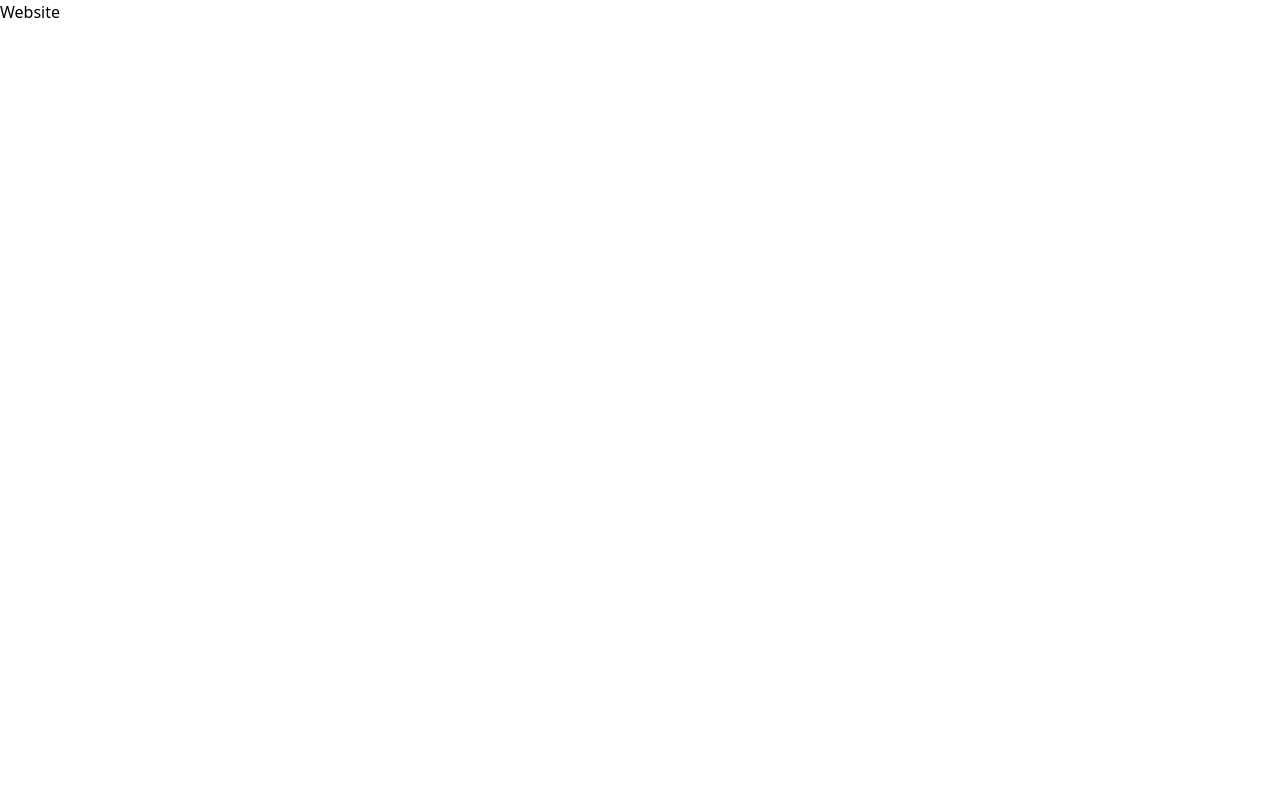
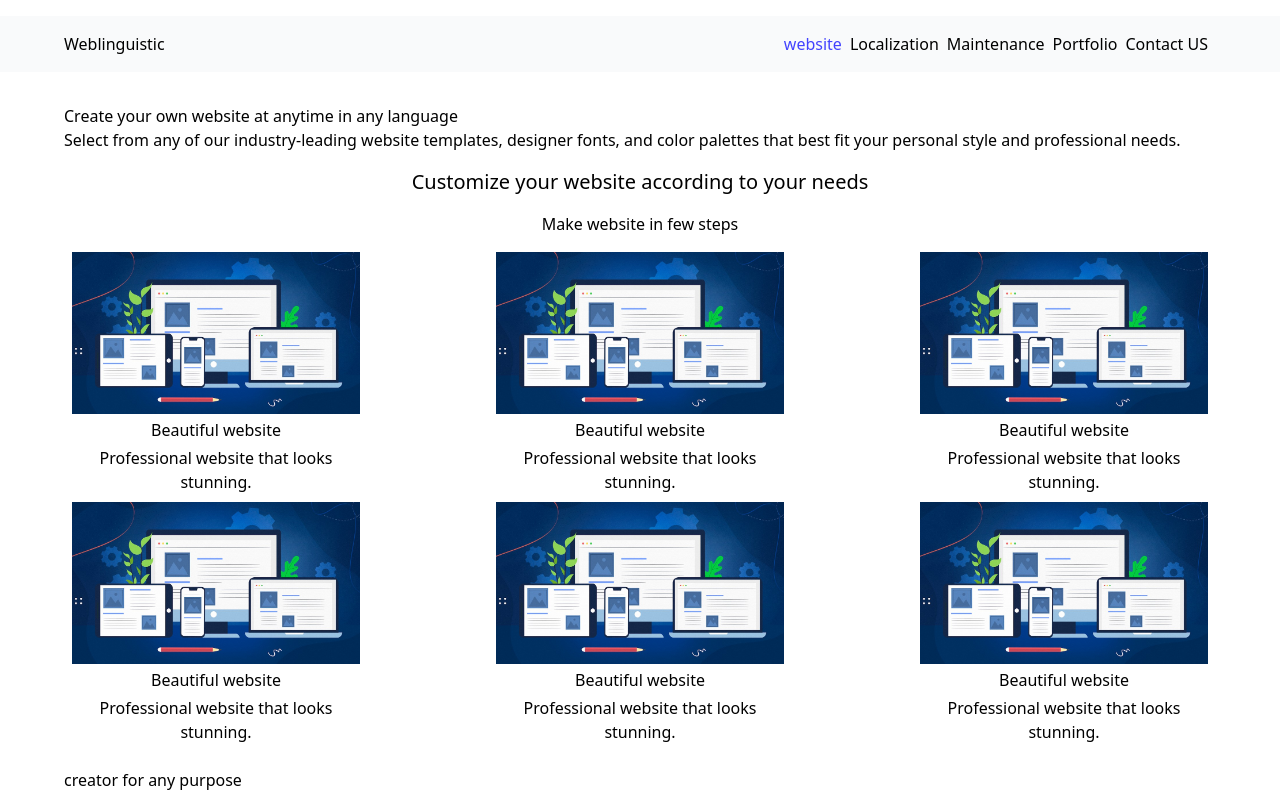
Before and after one commit to rit-kr/Weblinguistic, a React (Create React App) app: page /website in a window 1280 px wide. Shown: the top 796 px of the page. Built offline with nearby package versions, Linux system fonts and the light colour scheme.

Commit message:
website page

```diff
--- a/src/App.css
+++ b/src/App.css
@@ -3,5 +3,5 @@
   margin: o auto;
 }
 .active{
-  color: bisque;
+  color:rgba(0, 0, 255, 0.732);
 }
--- a/src/App.js
+++ b/src/App.js
@@ -4,17 +4,20 @@ import Home from './components/Home';
 import Website from './components/Website';
 import Localization from './components/Localization';
 import Portfolio from './components/Portfolio';
+import Header from './components/Header';
+import Footer from './components/Footer';
 
 function App() {
   return (
     <>
+      <Header />
       <Routes>
         <Route path="*" element={<Home />} />
         <Route path="website" element={<Website />} />
         <Route path="localization" element={<Localization />} />
         <Route path="portfolio" element={<Portfolio />} />
-
       </Routes>
+      <Footer />
     </>
   );
 }
--- a/src/components/Business.jsx
+++ b/src/components/Business.jsx
@@ -3,6 +3,7 @@ import { BiMobile } from "react-icons/bi";
 import { HiOutlineTranslate } from "react-icons/hi";
 import { SiMoleculer } from "react-icons/si";
 import { GrHostMaintenance } from "react-icons/gr";
+import { TbSeo } from "react-icons/tb";
 
 
 
@@ -44,10 +45,10 @@ export default function Business() {
                 </div>
                 <div className="basis-2/5 ">
                     <div  className="">
-                        <BsLaptop  className="text-3xl"/>
+                        <TbSeo  className="text-3xl"/>
                         {/* <BiMobile /> */}
                     </div>
-                    <p className="text-lg pb-4">Website</p>
+                    <p className="text-lg pb-4">Coming soon...</p>
                 </div>
             </div>
         </>
--- a/src/components/Contact.jsx
+++ b/src/components/Contact.jsx
@@ -1,13 +1,7 @@
-import { AiFillGithub, AiFillLinkedin } from "react-icons/ai";
-import { SiCodewars } from "react-icons/si";
 import emailjs from '@emailjs/browser';
-
-// import { Button, Form, Input } from 'antd';
-import { useRef } from "react";
+import React,{form} from 'react';
 
 export default function Contact() {
-
-  const form = useRef();
 
   const sendEmail = (e) => {
     e.preventDefault();
@@ -16,6 +10,7 @@ export default function Contact() {
       .then((result) => {
           console.log(result.text);
           window.location.reload(true)
+          alert("Thank you for connecting to us")
       }, (error) => {
           console.log(error.text);
       });
@@ -23,23 +18,23 @@ export default function Contact() {
 
   return (
     <>
-      <div className="max-w-6xl my-0 mx-auto py-4">
+      <div className="max-w-4xl my-0 mx-auto py-4">
         <div className="flex flex-col items-center">
-          <h3 className=" text-5xl p1/y my-8">Reach out to me</h3>
-          <p className="basis-2/5 text-lg my-8">Want to discuss a project/up for any work, or just want to say Hello?</p>
+          <h3 className=" text-3xl p1/y my-8">Reach out to us</h3>
+          <p className="basis-2/5 text-lg my-2">Want to discuss a project/up for any work, or just want to say Hello? We are just a click away</p>
         </div>
-        <div className="flex">
+        <div className="">
           <div className="flex flex-col basis-2/5">
-            <h4 className="text-xl my-4 self-center">Contact Me</h4>
+            <h4 className="text-xl my-4 self-center">Contact us</h4>
             <div className="">
               <form className="flex flex-col" ref={form} onSubmit={sendEmail}>
                 <label className="text-base">Name</label>
-                <input className="text-gray-800 p-2 rounded" type="text" name="from_name"  placeholder="Please enter your name"/>
+                <input className="text-gray-800 p-2 outline rounded " type="text" name="from_name"  placeholder="Please enter your name"/>
                 <label className="text-base">Email</label>
-                <input className="text-gray-800 p-2 rounded" type="email" name="from_email" placeholder="Please enter your email"/>
+                <input className="text-gray-800 p-2  outline rounded" type="email" name="from_email" placeholder="Please enter your email"/>
                 <label className="text-base">Message</label>
-                <textarea  className=" text-gray-800 text-blue-600/70 p-2 rounded"name="message"rows={4} placeholder="Please enter your message" />
-                <button className="text-blue-600/70 my-1" htmlType="submit" value="Send">Submit</button>
+                <textarea  className=" text-gray-800 text-blue-600/70 p-2 outline rounded"name="message"rows={4} placeholder="Please enter your message" />
+                <button className="text-blue-600/70 my-2 py-1 outline rounded" htmlType="submit" value="Send">Submit</button>
               </form>
             </div>
           </div>
--- a/src/components/Header.jsx
+++ b/src/components/Header.jsx
@@ -10,7 +10,7 @@ export default function Header() {
                     <div className="">
                         <NavLink
                             to="/home">
-                            <h1>git remote add origin https://github.com/rit-kr/Weblinguistic.git</h1>
+                            <h1>Weblinguistic</h1>
                         </NavLink>
                     </div>
                     <div className="">
--- a/src/components/Home.jsx
+++ b/src/components/Home.jsx
@@ -1,9 +1,7 @@
 
-import Header from "./Header";
 import Main from "./Main";
 import HomePortfolio from "./HomePortfolio";
 import Business from "./Business";
-import Footer from "./Footer";
 import Contact from "./Contact";
 
 
@@ -11,12 +9,10 @@ import Contact from "./Contact";
 export default function Home(){
     return(
         <>
-            <Header/>
             <Main />
             <HomePortfolio />
             <Business />
             <Contact/>
-            <Footer/>
         </>
     )
 }
--- a/src/components/Localization.jsx
+++ b/src/components/Localization.jsx
@@ -1,7 +1,10 @@
-export default function Localization(){
-    return(
+export default function Localization() {
+    return (
         <>
             <h1>Localization</h1>
+            <div className="hover:translate-y-1">
+                <img src="../../../image/social_language.png" alt="language pic" />
+            </div>
         </>
     )
 }
--- a/src/components/Main.jsx
+++ b/src/components/Main.jsx
@@ -3,9 +3,9 @@ export default function Main() {
         <>
             <div className="max-w-6xl my-0 mx-auto py-4 flex justify-between  items-center">
                 <div className="basis-2/5">
-                    <h2 className="text-4xl pb-4">Make beautiful website for any device</h2>
+                    <h2 className="text-4xl pb-4">Make beautiful website for any device, in any language</h2>
                     <p className="text-lg pb-4">
-                        Quickly create a professional website that looks stunning on desktops, tablets and even mobile devices with Website.com website builder.
+                        Quickly create a professional website that looks stunning on desktops, tablets and even mobile devices with us in any language.
                     </p>
                 </div>
                 <div className="basis-2/5">
--- /dev/null
+++ b/src/components/Testimonial.jsx
@@ -0,0 +1,7 @@
+export default function Testimonial(){
+    return(
+        <>
+            <h1>testimonial</h1>
+        </>
+    )
+}
--- a/src/components/Website.jsx
+++ b/src/components/Website.jsx
@@ -1,7 +1,85 @@
-export default function Website(){
-    return(
+export default function Website() {
+    return (
         <>
-            <h1>Website</h1>
+            <div className="max-w-6xl my-0 mx-auto py-4">
+                <div>
+                    <p>Create your own website at anytime in any language</p>
+                    <p>Select from any of our industry-leading website templates, designer fonts, and color palettes that best fit your personal style and professional needs.</p>
+                </div>
+                <div>
+                    <h3 className="my-4 text-center text-xl">Customize your website according to your needs</h3>
+                    <p className="text-center">Make website in few steps</p>
+                    <div className="max-w-6xl my-0 mx-auto py-4 flex justify-between  items-center flex-wrap ">
+                        <div className="basis-1/4 mx-2">
+                            <div className="hover:translate-y-1">
+                                <img src="../../../image/web.jpg" alt="main pic" />
+                            </div>
+                            <div className="text-center">
+                                <h2 className="py-1">Beautiful website</h2>
+                                <p className="mb-2">
+                                    Professional website that looks stunning.
+                                </p>
+                            </div>
+                        </div>
+                        <div className="basis-1/4 mx-2">
+                            <div className="hover:translate-y-1">
+                                <img src="../../../image/web.jpg" alt="main pic" />
+                            </div>
+                            <div className="text-center">
+                                <h2 className="py-1">Beautiful website</h2>
+                                <p className="mb-2">
+                                    Professional website that looks stunning.
+                                </p>
+                            </div>
+                        </div><div className="basis-1/4 mx-2">
+                            <div className="hover:translate-y-1">
+                                <img src="../../../image/web.jpg" alt="main pic" />
+                            </div>
+                            <div className="text-center">
+                                <h2 className="py-1">Beautiful website</h2>
+                                <p className="mb-2">
+                                    Professional website that looks stunning.
+                                </p>
+                            </div>
+                        </div><div className="basis-1/4 mx-2">
+                            <div className="hover:translate-y-1">
+                                <img src="../../../image/web.jpg" alt="main pic" />
+                            </div>
+                            <div className="text-center">
+                                <h2 className="py-1">Beautiful website</h2>
+                                <p className="mb-2">
+                                    Professional website that looks stunning.
+                                </p>
+                            </div>
+                        </div><div className="basis-1/4 mx-2">
+                            <div className="hover:translate-y-1">
+                                <img src="../../../image/web.jpg" alt="main pic" />
+                            </div>
+                            <div className="text-center">
+                                <h2 className="py-1">Beautiful website</h2>
+                                <p className="mb-2">
+                                    Professional website that looks stunning.
+                                </p>
+                            </div>
+                        </div><div className="basis-1/4 mx-2">
+                            <div className="hover:translate-y-1">
+                                <img src="../../../image/web.jpg" alt="main pic" />
+                            </div>
+                            <div className="text-center">
+                                <h2 className="py-1">Beautiful website</h2>
+                                <p className="mb-2">
+                                    Professional website that looks stunning.
+                                </p>
+                            </div>
+                        </div>
+                    </div>
+                </div>
+                <div>
+                    <p> creator for any purpose</p>
+                    <p>Whatever industry your business belongs to, select the category that match your purpose</p>
+                    <button>We are just a click away</button>
+                </div>
+            </div>
         </>
     )
 }
```
Also changed, not shown: src/components/HomePortfolio.jsx (+6 -6 lines), public/image/media_language.jpg (added), public/image/social_language.png (added).
